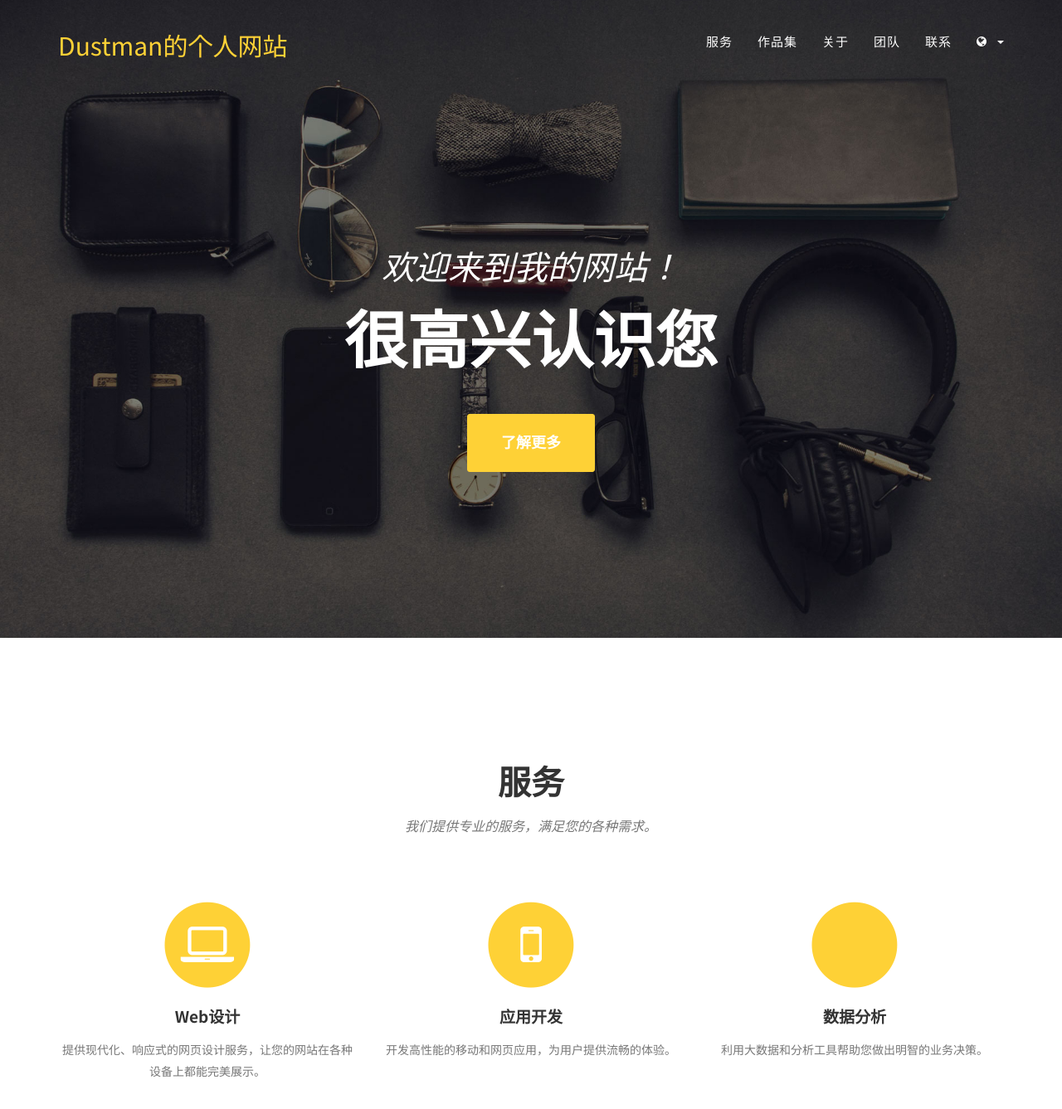
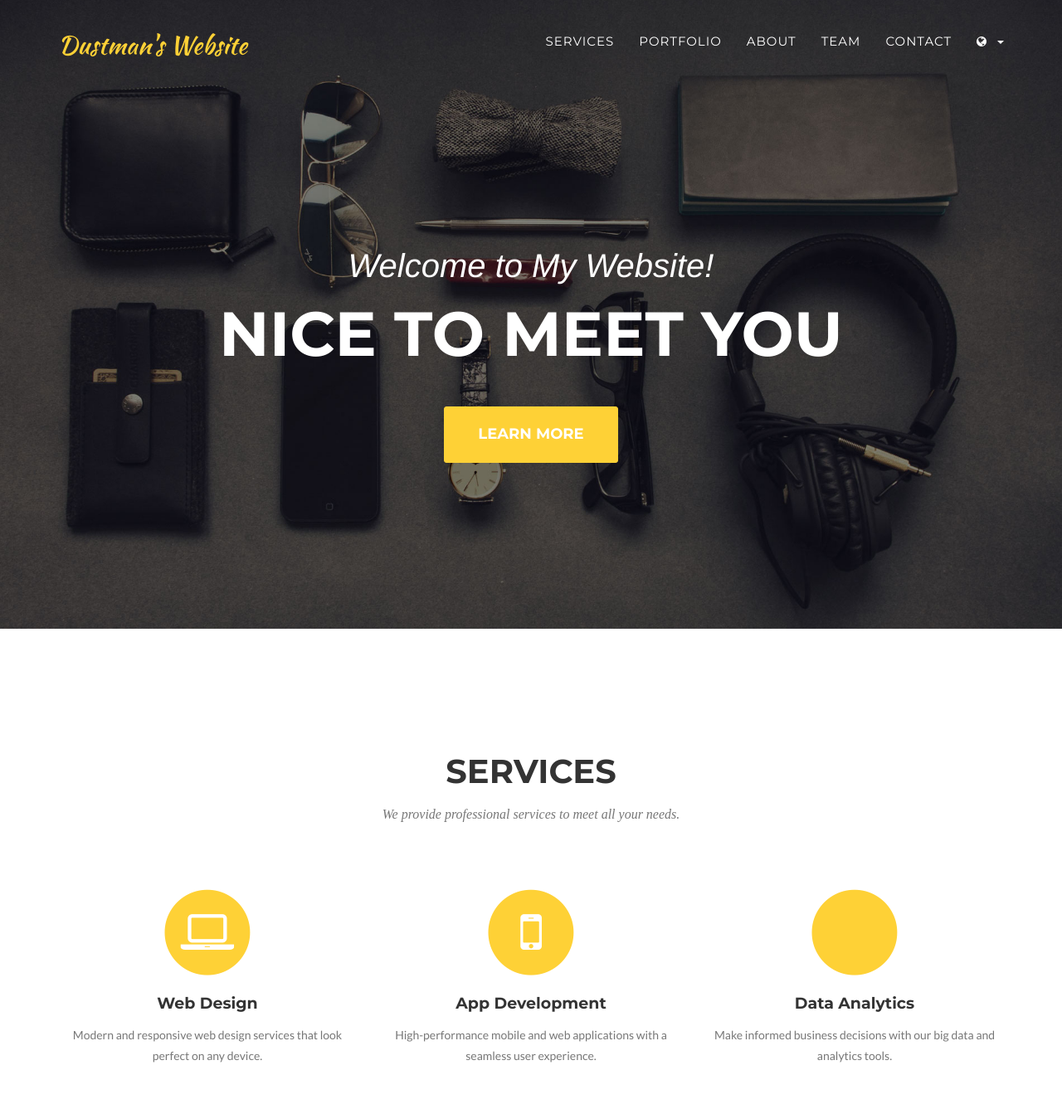
Before and after one commit to dustman2817/dustman.me-website, a Jekyll site: the page built from index.html, in a window 1280 px wide and 1400 px high. Shown: the top 1337 px of the window at 83% size. Built offline with Jekyll 4.4.1, drawn with Linux system fonts in a browser that asks for light colours; some web fonts are replaced; some of the changed text lies outside the part shown.

Commit message:
feat: 将默认显示语言改为英文

```diff
--- a/_includes/head.html
+++ b/_includes/head.html
@@ -33,7 +33,7 @@
 
     <!-- 基本语言切换样式 -->
     <style>
-        .lang-en {
+        .lang-zh {
             display: none;
         }
         /* 移动设备适配 */
--- a/js/language-switch.js
+++ b/js/language-switch.js
@@ -8,8 +8,9 @@
         console.log('Found saved language: ' + savedLang);
         switchLanguage(savedLang);
     } else {
-        console.log('No saved language, using default: zh');
-        localStorage.setItem('language', 'zh');
+        console.log('No saved language, using default: en');
+        localStorage.setItem('language', 'en');
+        switchLanguage('en');
     }
 
     // 添加点击事件监听器
```
